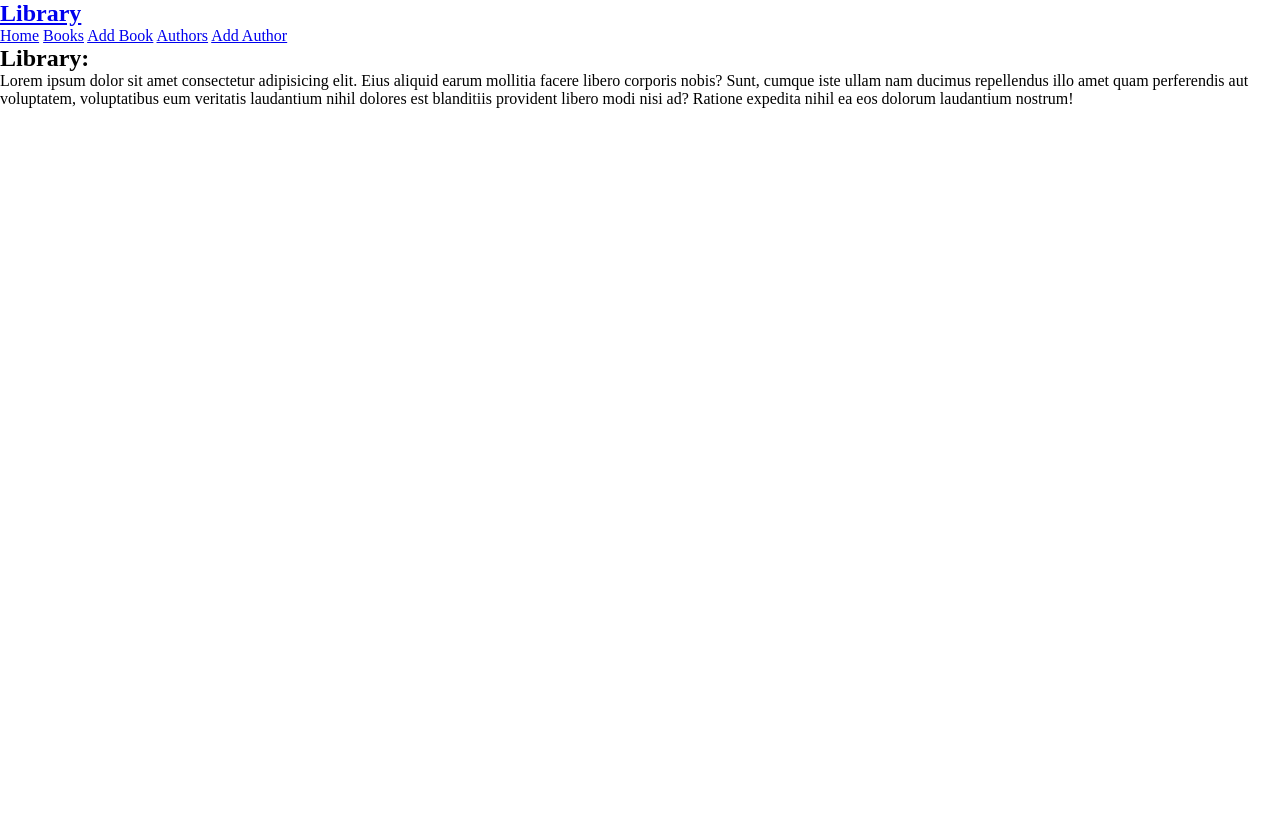
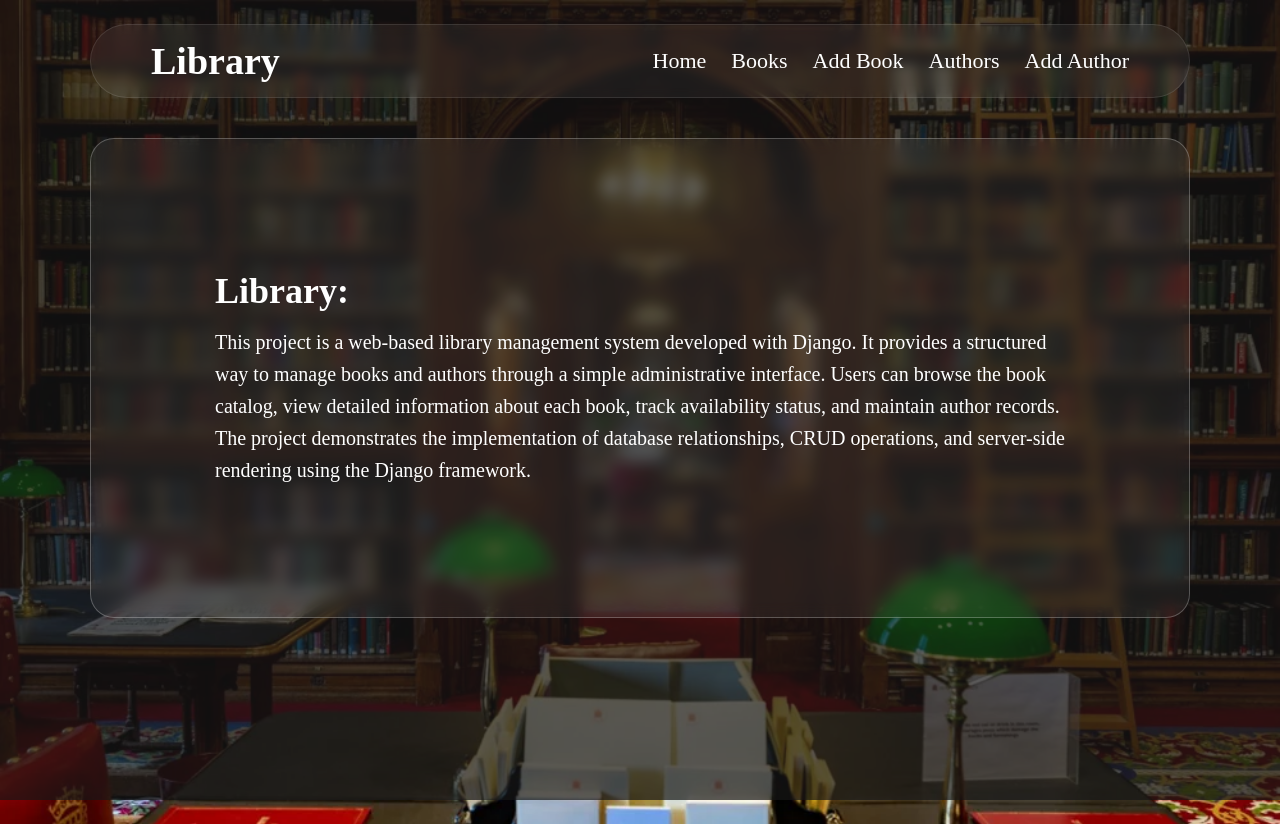
Before and after one commit to Vahidvhd/django-library-management, a Django app: page / in a window 1280 px wide. Before the commit the page ends 108 px from the top, so only its background shows below. Run offline with Django 5.2, Linux system fonts and the light colour scheme.

Commit message:
Update base and home page styling

```diff
--- a/static/css/style.css
+++ b/static/css/style.css
@@ -3,3 +3,111 @@
     padding: 0;
     box-sizing: border-box;
 }
+
+body {
+    min-height: 100vh;
+    background-image: url("../images/bg.webp");
+    background-size: cover;
+    background-position: center;
+    background-repeat: no-repeat;
+    background-attachment: fixed;
+}
+
+body::before {
+    content: "";
+    position: fixed;
+    inset: 0;
+    background: rgba(22, 22, 22, 0.7);
+    z-index: 0;
+    pointer-events: none;
+}
+
+nav {
+    width: 90%;
+    max-width: 1100px;
+    margin: 24px auto;
+    padding: 14px 60px;
+
+    display: flex;
+    justify-content: space-between;
+    align-items: center;
+
+    background: rgba(255, 255, 255, 0.05);
+    backdrop-filter: blur(6px);
+    border: 1px solid rgba(255, 255, 255, 0.1);
+    border-radius: 50px;
+
+    position: relative;
+    z-index: 2;
+}
+
+.nav-logo a,
+.nav-links a {
+    color: white;
+    text-decoration: none;
+}
+
+.nav-logo a {
+    font-size: 38px;
+}
+.nav-links {
+    display: flex;
+    gap: 25px;
+}
+
+
+.nav-links a {
+    transition: .1s ease;
+    font-size: 22px;
+}
+
+.nav-links a:hover{
+    transform: scale(1.2);
+
+}
+
+
+.container {
+    width: 90%;
+    max-width: 1100px;
+    margin: 40px auto;
+    padding: 35px;
+
+    background: rgba(255, 255, 255, 0.05);
+    backdrop-filter: blur(8px);
+    -webkit-backdrop-filter: blur(12px);
+
+    border: 1px solid rgba(255, 255, 255, 0.25);
+    border-radius: 24px;
+
+    position: relative;
+    z-index: 2;
+    color: white;
+    display: flex;
+    justify-content: center;
+    align-items: center;
+    height: 60vh;
+}
+
+
+.hero {
+    margin: 40px;
+
+}
+
+.hero .container {
+    padding: 45px 55px;
+}
+
+.hero h2 {
+    font-size: 36px;
+    margin-bottom: 14px;
+
+}
+
+.hero p {
+    line-height: 1.6;
+    max-width: 850px;
+    font-size: 20px;
+
+}
--- a/templates/base.html
+++ b/templates/base.html
@@ -22,8 +22,7 @@
                 <a href="{% url 'author_add' %}">Add Author</a>
             </div>
     </nav>
-    {% block hero %}
-    {% endblock %}
+
 
     <main class='container'>
         {% block content%}
--- a/templates/library/home.html
+++ b/templates/library/home.html
@@ -4,11 +4,17 @@
 
 
 
-{% block hero %}
+{% block content %}
     <div class="hero">
-        <div class="container">
+
             <h2>Library:</h2>
-            <p>Lorem ipsum dolor sit amet consectetur adipisicing elit. Eius aliquid earum mollitia facere libero corporis nobis? Sunt, cumque iste ullam nam ducimus repellendus illo amet quam perferendis aut voluptatem, voluptatibus eum veritatis laudantium nihil dolores est blanditiis provident libero modi nisi ad? Ratione expedita nihil ea eos dolorum laudantium nostrum!</p>
-        </div>
+            <p>
+                This project is a web-based library management system developed with Django.
+                It provides a structured way to manage books and authors through a simple
+                administrative interface. Users can browse the book catalog, view detailed
+                information about each book, track availability status, and maintain author
+                records. The project demonstrates the implementation of database relationships,
+                CRUD operations, and server-side rendering using the Django framework.
+            </p>
     </div>
 {% endblock %}
```
Also changed, not shown: static/images/bg.jpg (added), static/images/bg.webp (added).
